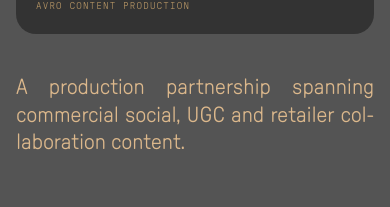
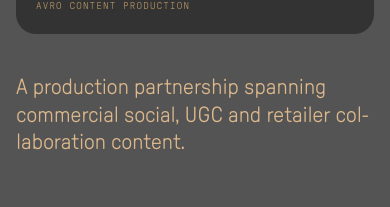
Before and after one commit to cedarandcactus/burgama-site-14.5, a Next.js app: page /work/avro in a window 390 px wide. Shown: the part 533-740 px from the top of the page. Built offline with nearby package versions, Linux system fonts and the light colour scheme.

Commit message:
style: add responsive text alignment for narrow screens

```diff
--- a/app/globals.css
+++ b/app/globals.css
@@ -744,6 +744,23 @@
   text-transform: none;
 }
 
+/*
+  Justification needs a wide measure to work. Measured at 390px, the big body
+  copy opened obvious rivers between words even with hyphenation — a narrow
+  column simply has too few break opportunities per line to distribute. Below
+  this width the copy goes ragged-right, which is the lesser compromise: the
+  big size survives (that is the instruction), only the flush edge is given
+  up, and it returns automatically on wider screens.
+*/
+@media (max-width: 640px) {
+  .poster-body,
+  .case-summary,
+  .case-module-body,
+  .spread-copy {
+    text-align: left;
+  }
+}
+
 /* Small text keeps the mono face — the counterweight to the big prose. */
 .poster-label,
 .artifact-caption,
```
